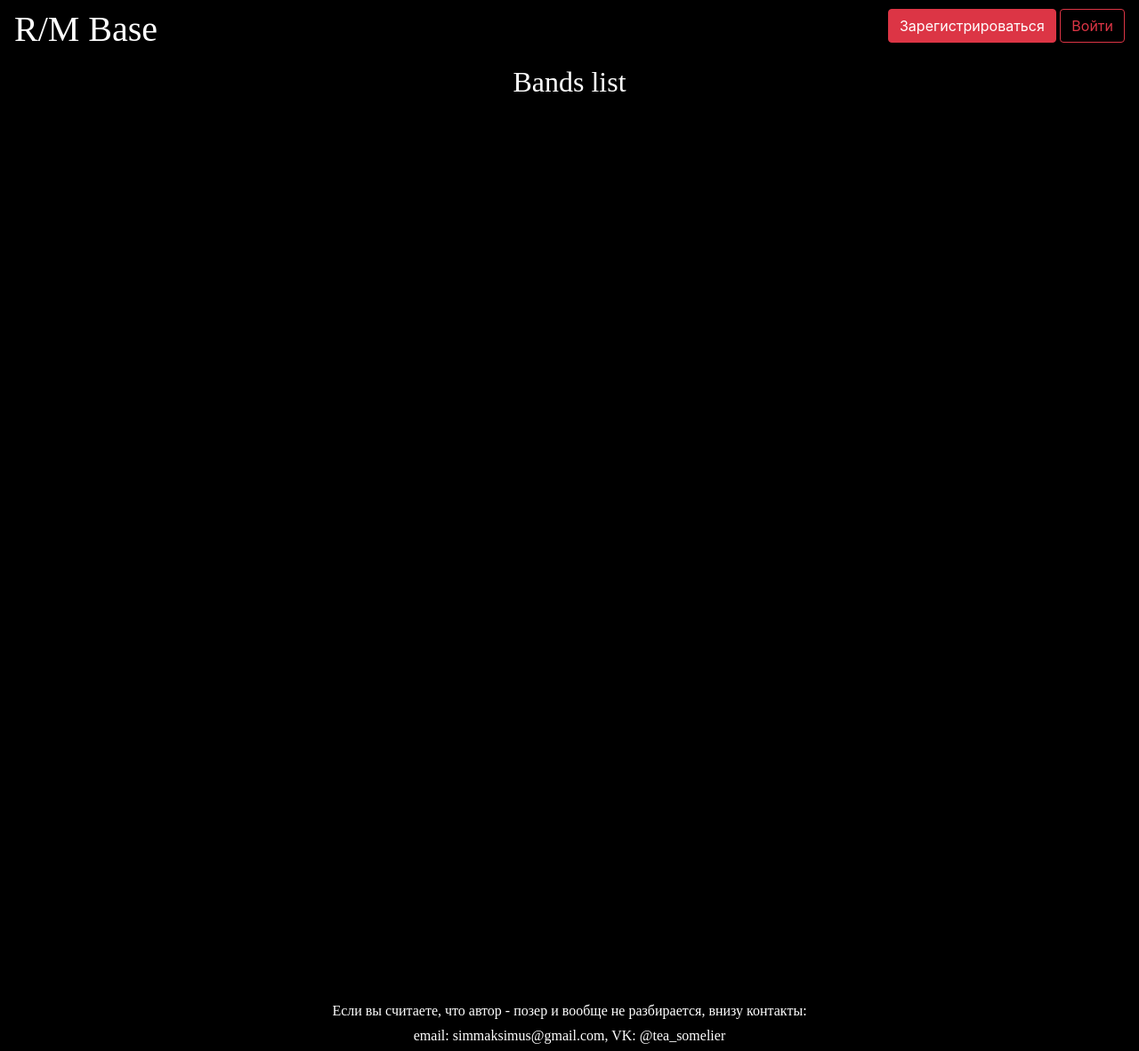
After one commit to UuAcC/Lyceum_SiteProject, a Flask app: template templates/group_page.html in a window 1280 px wide. The commit adds this page. Shown: the whole page at 89% size. Run offline with Flask 3, Linux system fonts and the light colour scheme; the template is opened without the code that fills it, so the values that code supplies are empty; some libraries are stand-ins or nearby versions.

Commit message:
Smth works

```diff
--- a/main.py
+++ b/main.py
@@ -1,6 +1,6 @@
 from flask import Flask, render_template, make_response, jsonify
 from data import db_session
-
+from data.groups import Group
 
 app = Flask(__name__)
 # api = Api(app)
@@ -20,6 +20,13 @@ def index():
     return render_template("infopage.html")
 
 
+@app.route("/groups")
+def group_list():
+    db_sess = db_session.create_session()
+    bands = [band for band in db_sess.query(Group).all()]
+    return render_template("group_page.html", bands=bands)
+
+
 @app.errorhandler(404)
 def not_found(error):
     return make_response(jsonify({'error': 'Not found'}), 404)
--- a/templates/base.html
+++ b/templates/base.html
@@ -18,8 +18,8 @@
     <nav class="navbar navbar-black bg-black">
 <h1 style="text-align: center;"><span style="font-family: Stencil;">R/M Base</span></h1>
         <p style="text-align: right;">
-        <a class="btn btn-danger" href="file:///register">Зарегистрироваться</a>
-        <a class="btn btn-outline-danger" href="file:///login">Войти</a>
+        <a class="btn btn-danger" href="./register">Зарегистрироваться</a>
+        <a class="btn btn-outline-danger" href="./login">Войти</a>
     </p>
     </nav>
     </header>
--- /dev/null
+++ b/templates/group_page.html
@@ -0,0 +1,21 @@
+{% extends "base.html" %}
+
+{% block content %}
+<h2 style="text-align: center;"><span style="font-family: Stencil;">Bands list</span></h2><br>
+<br>
+<style>
+.lefttext {margin-left:15%;}
+.righttext {margin-right:15%;}
+</style>
+<body style="text-align: left;"><span style="font-family: Stencil;">
+    {% for item in bands%}
+        <nav class="navbar navbar-dark" style="background-color: #202020;">
+            <h1 style="text-align: center;" class="lefttext"><span style="font-family: Stencil;">{{item.name}}</span></h1>
+            <p style="text-align: right;" class="righttext">
+                <a class="btn btn-outline-danger" href="./group/{{item.id}}">Подробнее</a>
+            </p>
+        </nav>
+    {% endfor %}
+</span>
+</body>
+{% endblock %}
--- a/templates/infopage.html
+++ b/templates/infopage.html
@@ -14,9 +14,9 @@
 </p>
 <br><br><br>
 <p style="text-align: center;">
-    <a class="btn btn-outline-warning" href="file:///groups">Группы</a>
-    <a class="btn btn-outline-warning" href="file:///musicians">Музыканты</a>
-    <a class="btn btn-outline-warning" href="file:///tutorials">Разборы</a>
+    <a class="btn btn-outline-warning" href="./groups">Группы</a>
+    <a class="btn btn-outline-warning" href="./musicians">Музыканты</a>
+    <a class="btn btn-outline-warning" href="./tutorials">Разборы</a>
 </p>
 </body>
 {% endblock %}
```
